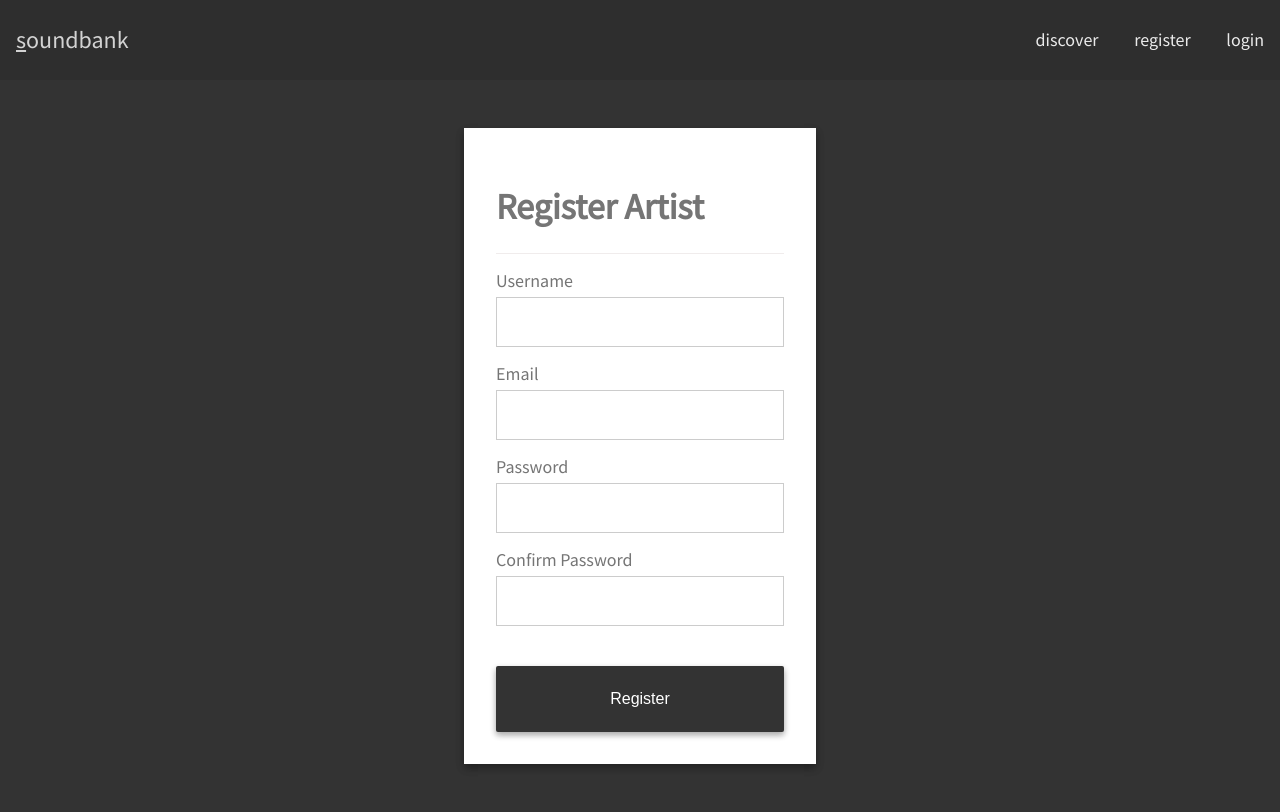
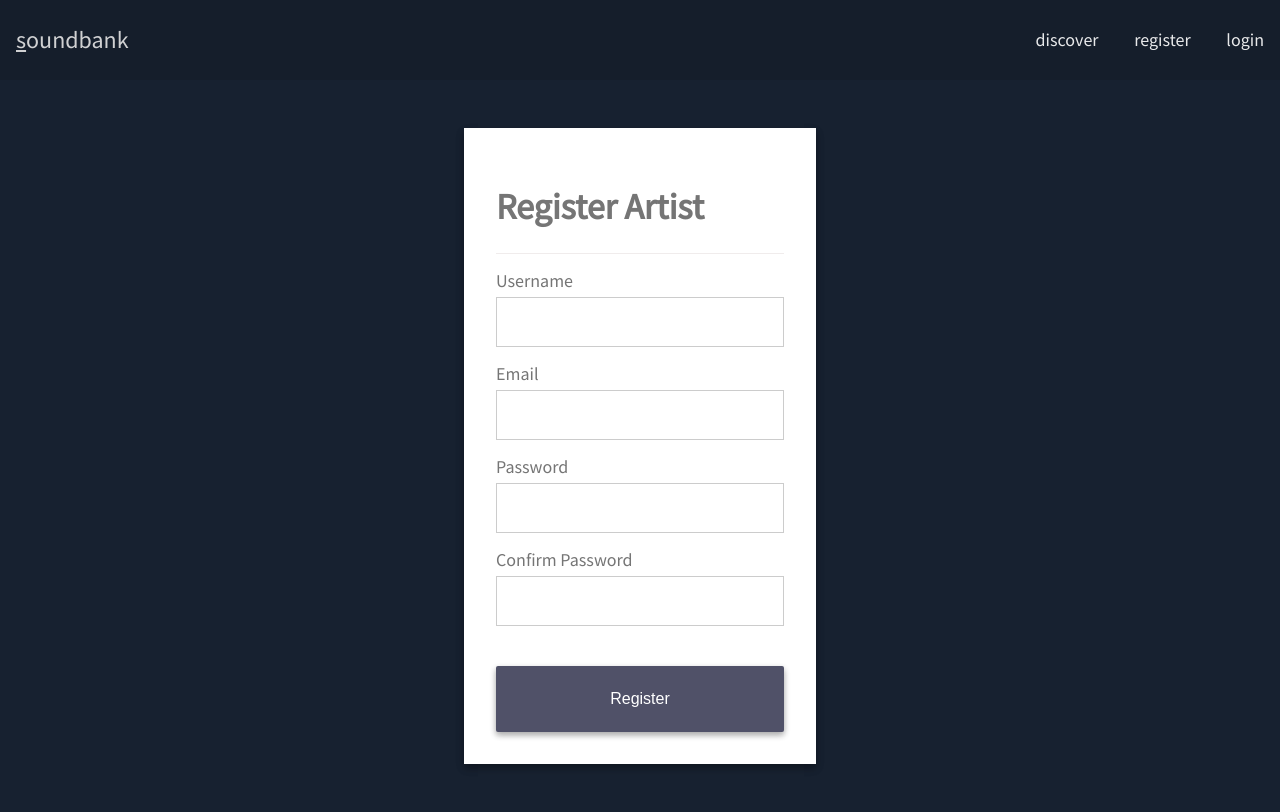
Before and after one commit to joextodd/soundbank, a Django app: page /register/ in a window 1280 px wide. Run offline with Django 3.2, Linux system fonts and the light colour scheme.

Commit message:
New colour scheme

```diff
--- a/static/sass/colours.sass
+++ b/static/sass/colours.sass
@@ -2,7 +2,8 @@
  * Colours
  */
 
-$pink: #E91E63
-$dark-pink: #C2185B
+$primary: #172130
+$secondary: #0B4F6C
+$button: #505168
 $text: #212121
 $subtext: #757575
--- a/static/sass/forms.sass
+++ b/static/sass/forms.sass
@@ -81,14 +81,14 @@
 	width: 100%
 	border: none
 	border-radius: 2px
-	background: $pink
+	background: $button
 	color: white
 	font-size: 1rem
 	box-shadow: 0 3px 6px rgba(0,0,0,0.16), 0 3px 6px rgba(0,0,0,0.23)
 	cursor: pointer
 
 	&:hover
-		background: $dark-pink
+		background: $secondary
 
 	&:disabled
 		cursor: auto
--- a/static/sass/styles.sass
+++ b/static/sass/styles.sass
@@ -19,7 +19,7 @@
     width: 100%
     height: 100%
     font-family: 'Source Sans Pro', sans-serif
-    background-color: $pink
+    background-color: $primary
     background-size: cover
     position: relative
 
```
Also changed, not shown: static/styles.css.
